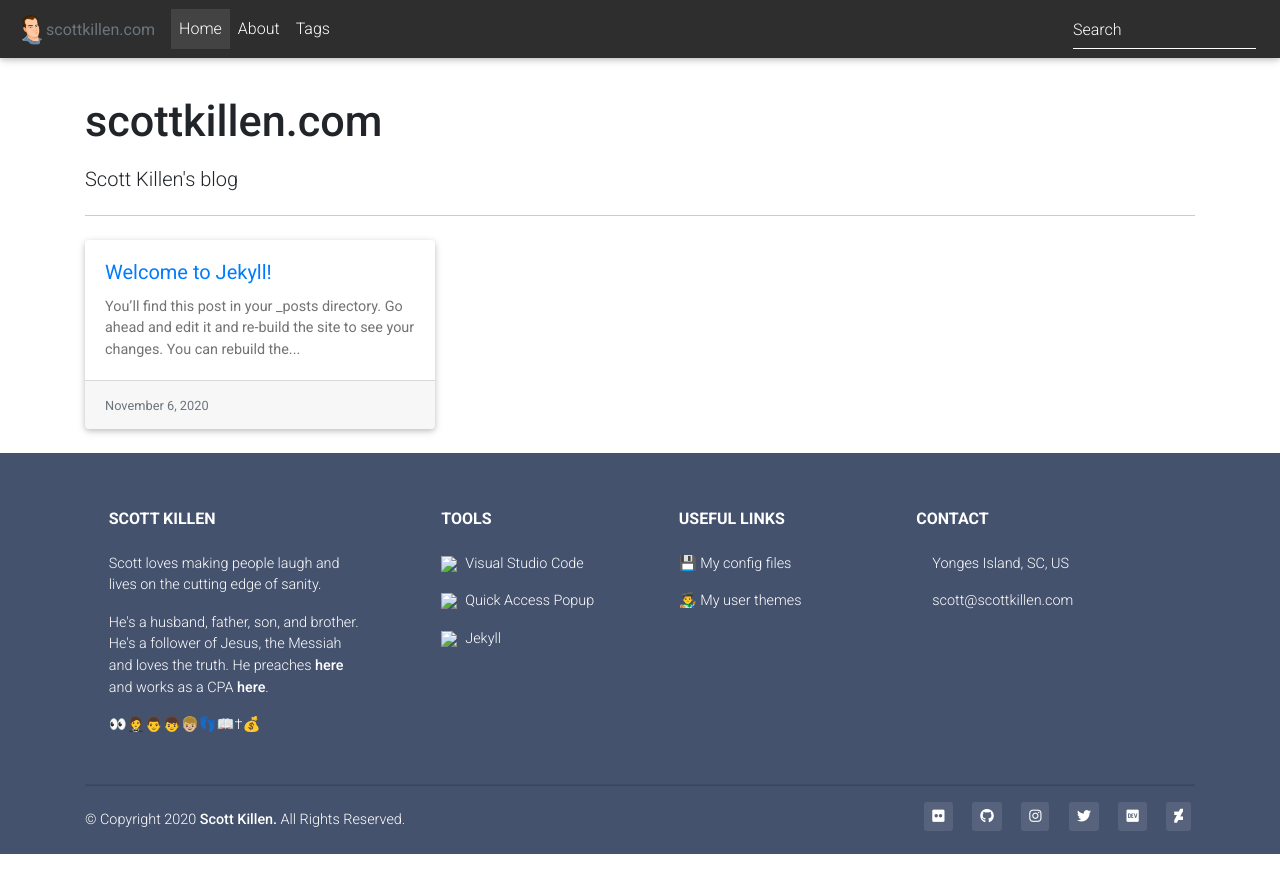
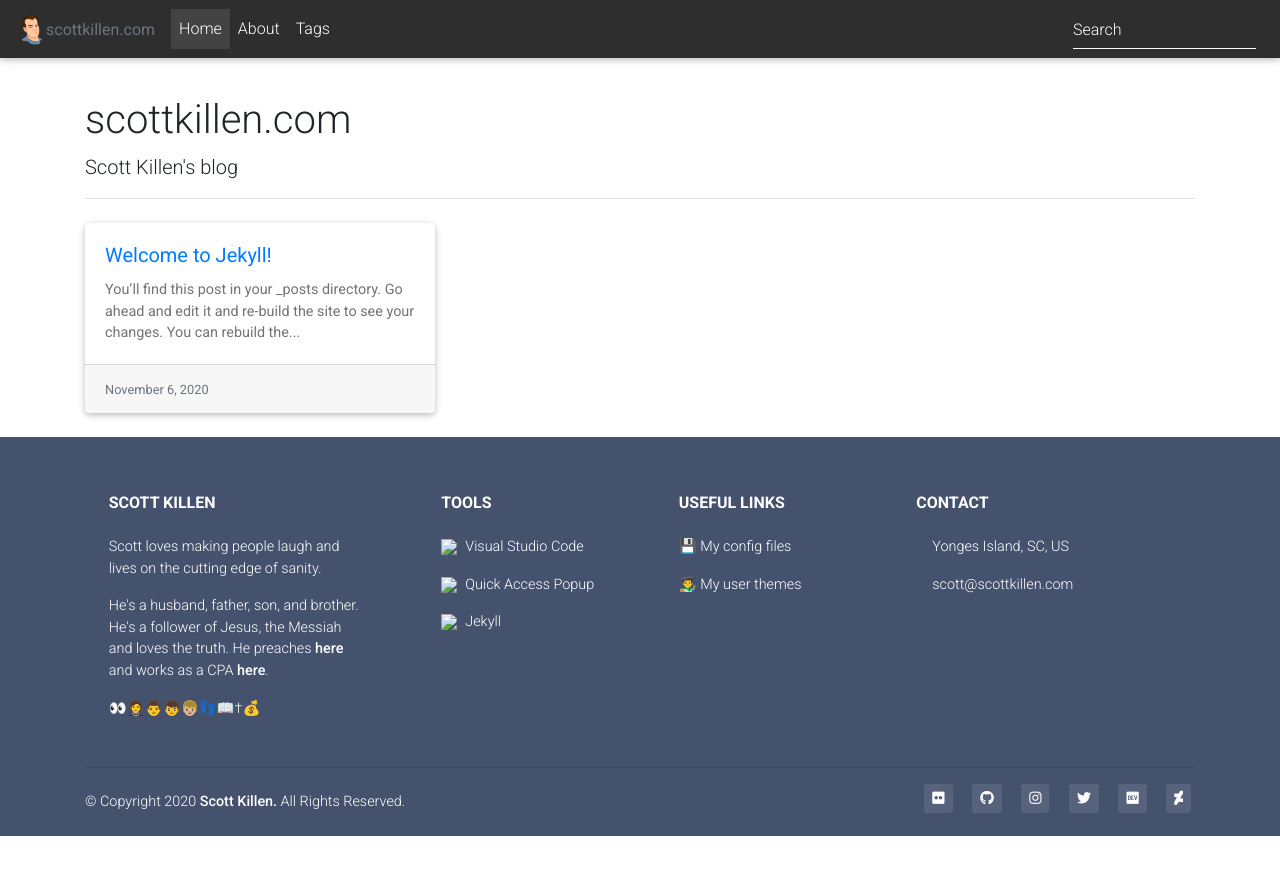
Before and after one commit to ScottKillen/scottkillen.com.obsolete, a Jekyll site: the page built from index.html, in a window 1280 px wide. Shown: the top 893 px of the page. Built offline with Jekyll 4.4.1, drawn with Linux system fonts in a browser that asks for light colours; nearby versions of some CDN libraries; the list of posts is cut into pages by our own code; comment, search, counter and statistics services are not loaded.

Commit message:
Tweak typography

```diff
--- a/_includes/footer.html
+++ b/_includes/footer.html
@@ -88,7 +88,7 @@
     </div>
     <!-- Footer links -->
 
-    <hr class="border-bottom" />
+    <hr />
 
     <!-- Grid row -->
     <div class="row d-flex align-items-center">
--- a/_layouts/home.html
+++ b/_layouts/home.html
@@ -8,16 +8,14 @@ layout: default
     <!-- Site Title
 ================================================== -->
     <div class="mainheading">
-      <h1 class="sitetitle primary-heading">{{ site.title }}</h1>
+      <h1>{{ site.title }}</h1>
       <p class="lead">
         {{ site.description }}
       </p>
     </div>
 
     <section id="posts" class="mb-4">
-      <div class="section-title secondary-heading mb-4">
-
-      </div>
+      <hr class="mb-4" />
       {% for post in paginator.posts %}
       {% assign remainder = forloop.index0 | modulo: 3 %}
       {% if remainder == 0 %}
--- a/assets/css/style.scss
+++ b/assets/css/style.scss
@@ -1,23 +1,5 @@
 ---
 ---
-
-.primary-heading {
-  font-size: 2.7rem;
-  font-weight: 500;
-  margin-bottom: 1rem;
-}
-
-.secondary-heading {
-  font-size: 1.5rem;
-  font-weight: 500;
-  padding-bottom: 0.3rem;
-}
-
-.section-title.secondary-heading {
-  border-bottom-color: rgba(0, 0, 0, 0.2);
-  border-bottom-style: solid;
-  border-bottom-width: 1px;
-}
 
 .card-deck .card.blank {
   box-shadow: none;
@@ -41,7 +23,7 @@
 }
 
 footer {
-  hr.border-bottom {
-    border-bottom-color: #3b465e !important;
+  hr {
+    border-top-color: #3b465e;
   }
 }
```
